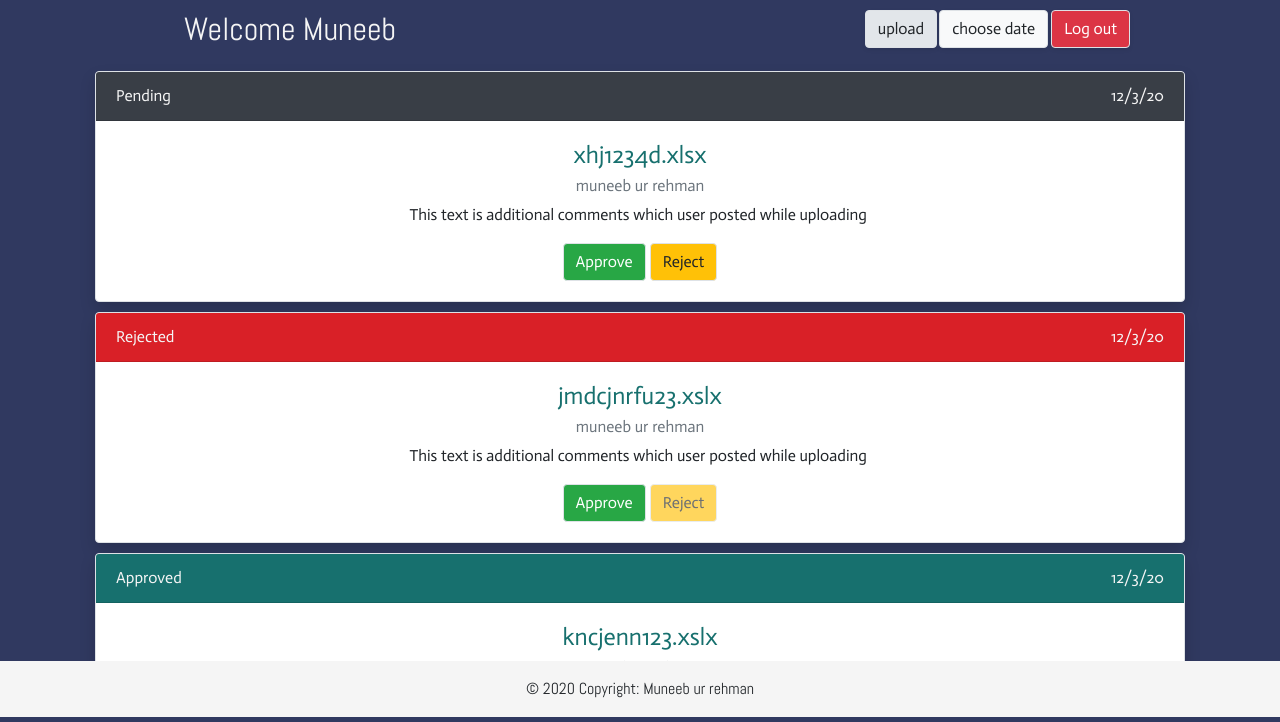
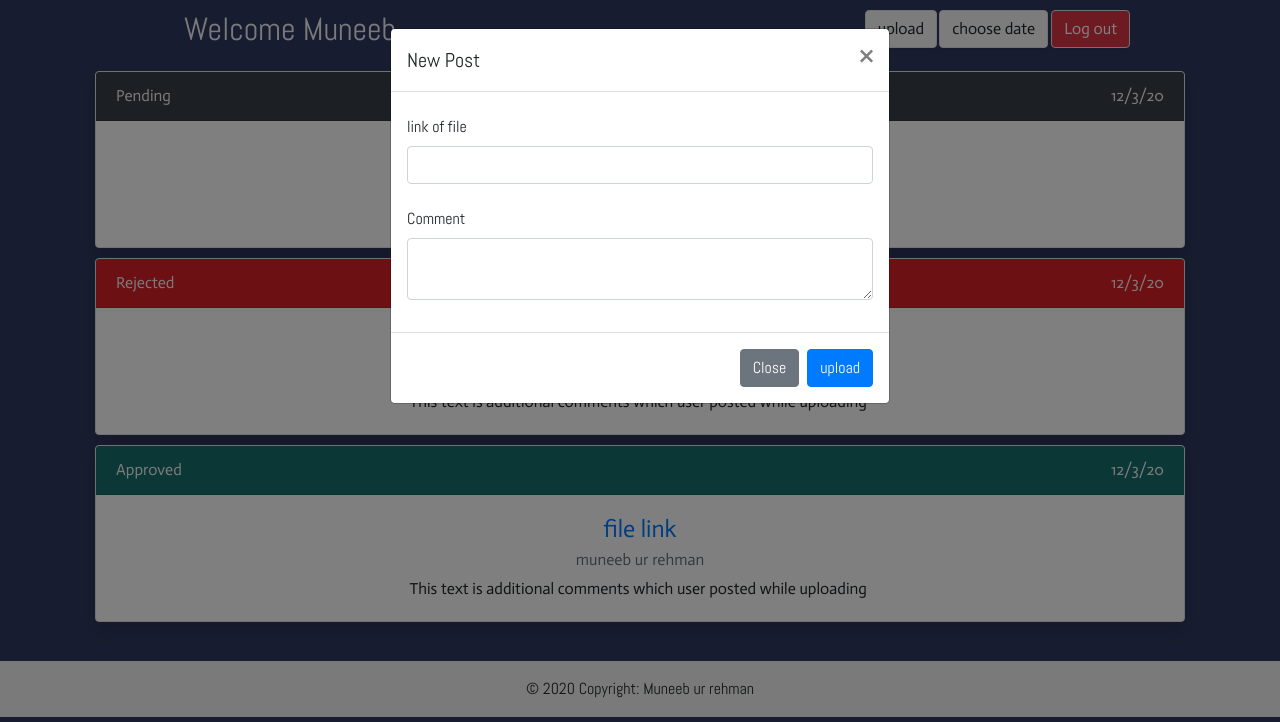
Before and after one commit to muneebGH/remote-project-manager, a website: page ui/userHome.html in a window 1280 px wide. Both pictures are taken after a click on the button "upload". Drawn offline with nearby package versions, Linux system fonts and the light colour scheme.

Commit message:
corrected userHome.html

```diff
--- a/app.js
+++ b/app.js
@@ -17,12 +17,10 @@ app.use(cookieParser());
 app.use("/", require("./server/routers/userRouter"));
 app.use("/adminHome", require("./server/routers/adminHomeRouter"));
 app.use("/userHome", require("./server/routers/userHomeRouter"));
+
+//server start listening
 const port = process.env.PORT || 5000;
 app.listen(port, async () => {
   console.log(`server started at port ${port}`);
   await DBManager.establishConnection();
 });
-
-// app.get("/", (req, res) => {
-//   res.sendFile(path.resolve(__dirname + "/ui/login.html"));
-// });
--- a/ui/userHome.html
+++ b/ui/userHome.html
@@ -35,22 +35,73 @@
           <div class="btn-group" role="group">
             <!-- Button trigger modal -->
 
+            <!-- Button trigger modal -->
             <button
-              onclick="document.getElementById('file-input').click();"
+              type="button"
               class="btn btn-light border rounded shadow-sm"
-              type="button"
+              data-toggle="modal"
+              data-target="#uploadModal"
               style="font-family: Actor, sans-serif; margin-right: 3px;"
-              s
             >
               upload
             </button>
 
-            <input
-              id="file-input"
-              type="file"
-              name="file"
-              style="display: none;"
-            />
+            <!-- Modal -->
+            <div
+              class="modal fade"
+              id="uploadModal"
+              tabindex="-1"
+              role="dialog"
+              aria-labelledby="exampleModalLabel"
+              aria-hidden="true"
+            >
+              <div class="modal-dialog">
+                <div class="modal-content">
+                  <div class="modal-header">
+                    <h5 class="modal-title" id="exampleModalLabel">
+                      New Post
+                    </h5>
+                    <button
+                      type="button"
+                      class="close"
+                      data-dismiss="modal"
+                      aria-label="Close"
+                    >
+                      <span aria-hidden="true">&times;</span>
+                    </button>
+                  </div>
+                  <div class="modal-body text-left">
+                    <form>
+                      <div class="form-group">
+                        <label for="link" class="col-form-label"
+                          >link of file</label
+                        >
+                        <input type="text" class="form-control" id="link" />
+                      </div>
+                      <div class="form-group">
+                        <label for="comment" class="col-form-label"
+                          >Comment</label
+                        >
+                        <textarea class="form-control" id="comment"></textarea>
+                      </div>
+                    </form>
+                  </div>
+                  <div class="modal-footer">
+                    <button
+                      type="button"
+                      class="btn btn-secondary"
+                      data-dismiss="modal"
+                    >
+                      Close
+                    </button>
+                    <button type="button" class="btn btn-primary">
+                      upload
+                    </button>
+                  </div>
+                </div>
+              </div>
+            </div>
+
             <button
               class="btn btn-light border rounded shadow-sm"
               data-toggle="modal"
@@ -110,7 +161,8 @@
                 </div>
               </div>
             </div>
-            <button
+
+            <a
               class="btn btn-danger border rounded shadow-sm"
               data-toggle="tooltip"
               data-bs-tooltip=""
@@ -118,9 +170,10 @@
               type="button"
               title="Click to log out"
               style="font-family: Actor, sans-serif; margin-left: 3px;"
+              href="/login"
             >
               Log out
-            </button>
+            </a>
           </div>
         </div>
       </div>
@@ -156,28 +209,13 @@
             style="font-style: normal; color: #17706e;"
             title="click to download"
           >
-            xhj1234d.xlsx
+            <a href="#">File link</a>
           </h4>
           <h6 class="text-muted card-subtitle mb-2">muneeb ur rehman</h6>
           <p class="card-text">
             This text is additional comments which user posted while
             uploading&nbsp;
           </p>
-          <div class="btn-group" role="group" style="padding-left: 0px;">
-            <button
-              class="btn btn-success border rounded"
-              type="button"
-              style="margin-right: 2px;"
-            >
-              Approve</button
-            ><button
-              class="btn btn-warning border rounded"
-              type="button"
-              style="margin-left: 2px;"
-            >
-              Reject
-            </button>
-          </div>
         </div>
       </div>
       <div
@@ -207,29 +245,13 @@
             style="font-style: normal; color: #17706e;"
             title="click to download"
           >
-            jmdcjnrfu23.xslx
+            <a href="#">File link</a>
           </h4>
           <h6 class="text-muted card-subtitle mb-2">muneeb ur rehman</h6>
           <p class="card-text">
             This text is additional comments which user posted while
             uploading&nbsp;
           </p>
-          <div class="btn-group" role="group" style="padding-left: 0px;">
-            <button
-              class="btn btn-success border rounded"
-              type="button"
-              style="margin-right: 2px;"
-            >
-              Approve</button
-            ><button
-              class="btn btn-warning border rounded"
-              type="button"
-              style="margin-left: 2px;"
-              disabled
-            >
-              Reject
-            </button>
-          </div>
         </div>
       </div>
       <div
@@ -259,29 +281,13 @@
             style="font-style: normal; color: #17706e;"
             title="click to download"
           >
-            kncjenn123.xslx
+            <a href="#">File link</a>
           </h4>
           <h6 class="text-muted card-subtitle mb-2">muneeb ur rehman</h6>
           <p class="card-text">
             This text is additional comments which user posted while
             uploading&nbsp;
           </p>
-          <div class="btn-group" role="group" style="padding-left: 0px;">
-            <button
-              class="btn btn-success border rounded"
-              type="button"
-              style="margin-right: 2px;"
-              disabled
-            >
-              Approve</button
-            ><button
-              class="btn btn-warning border rounded"
-              type="button"
-              style="margin-left: 2px;"
-            >
-              Reject
-            </button>
-          </div>
         </div>
       </div>
     </div>
```
